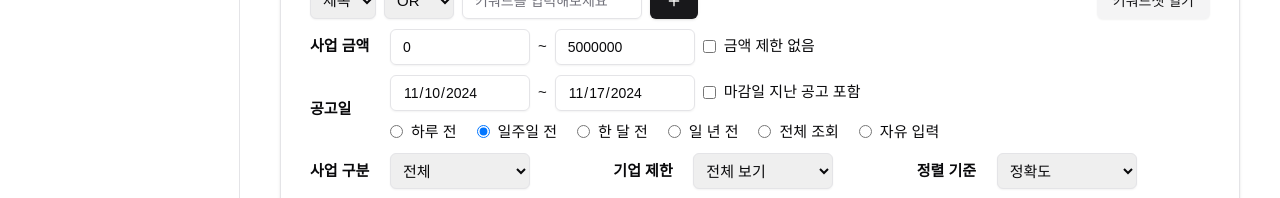
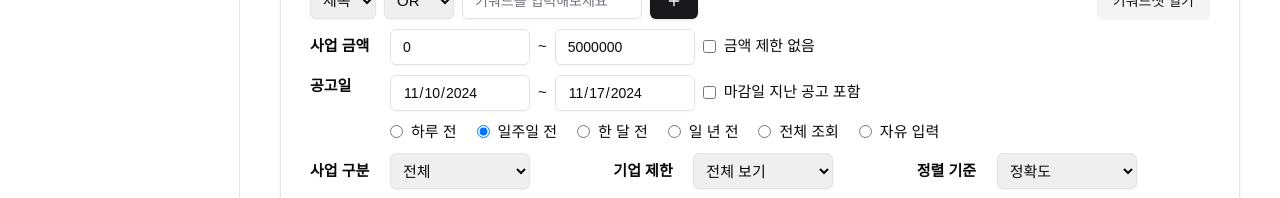
Before and after one commit to hckang80/nextjs-beginner-task, a Next.js app: page /dashboard/rfp in a window 1280 px wide. Shown: the part 390-588 px from the top of the page. Built offline with nearby package versions, Linux system fonts and the light colour scheme.

Commit message:
feat: 테이블 헤드 정렬

```diff
--- a/app/dashboard/rfp/detailed-search.tsx
+++ b/app/dashboard/rfp/detailed-search.tsx
@@ -285,7 +285,7 @@ export function AnnouncementDate({
 
   return (
     <tr>
-      <th>공고일</th>
+      <th className="align-top">공고일</th>
       <td colSpan={5}>
         <div className="flex items-center gap-2 mb-[10px]">
           <div className="flex items-center gap-2">
```
